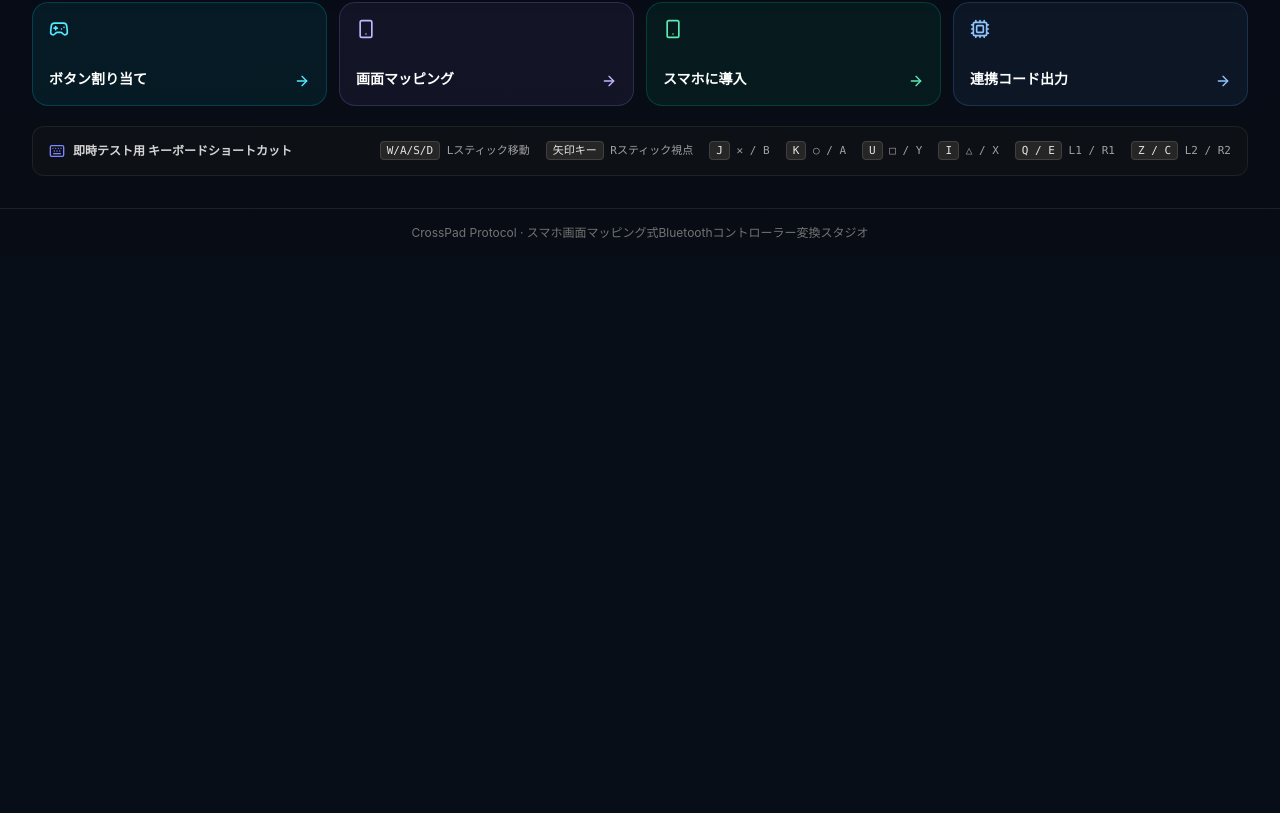
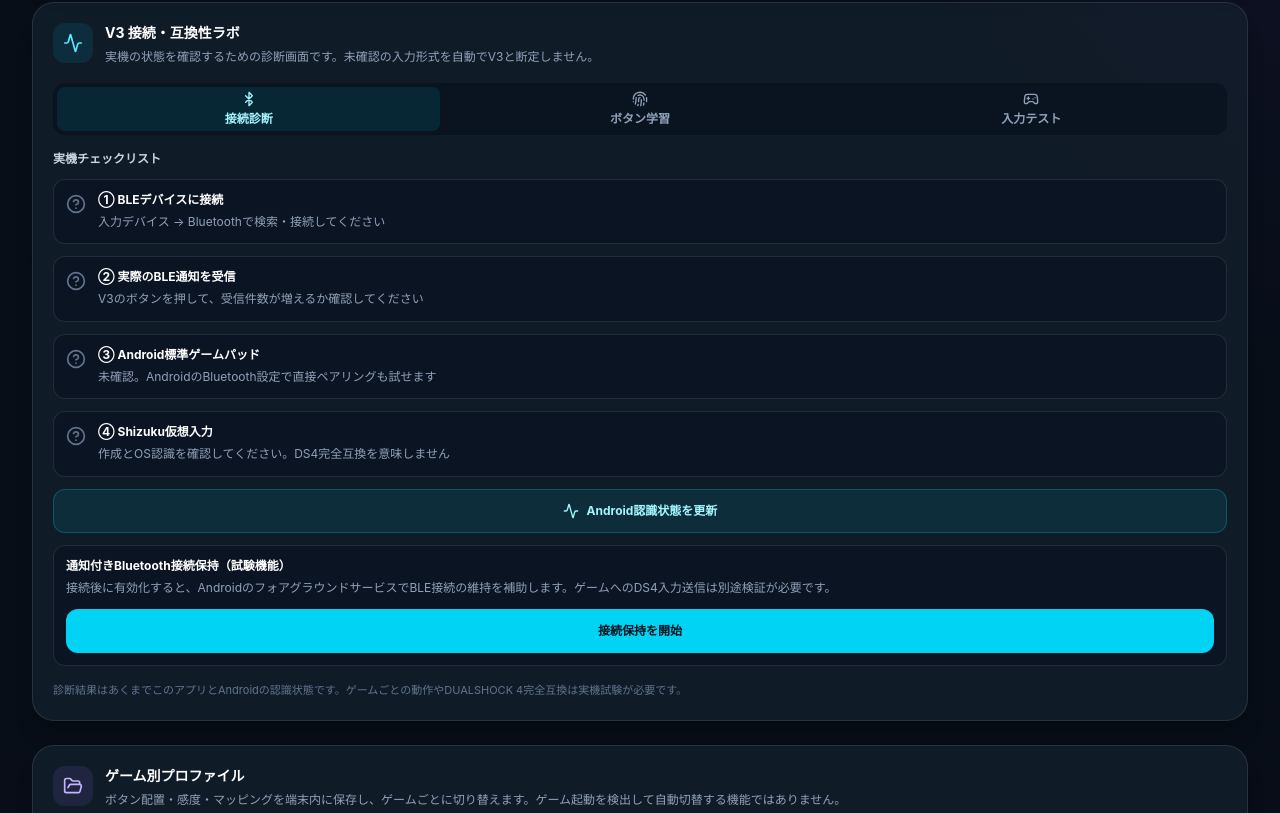
Before and after one commit to yuki19990315-hub/ControllerMap, a React (Vite) app: page / in a window 1280 px wide. Shown: the part 1267-2080 px from the top of the page. Before the commit the page ends 1524 px from the top, so only its background shows below. Built offline with nearby package versions, Linux system fonts and the light colour scheme; what @capacitor/core would draw is missing.

Commit message:
feat(app): integrate game profiles and hardware diagnostic wizard

```diff
--- a/src/App.tsx
+++ b/src/App.tsx
@@ -8,6 +8,9 @@ import {
   ScreenMappingNode,
 } from './types/controller';
 import { PRESET_PROFILES } from './utils/presets';
+import { makeGameProfile, readGameProfiles, writeGameProfiles, MAX_PROFILES } from './utils/profileStorage';
+import { GameProfiles } from './components/GameProfiles';
+import { ControllerLab } from './components/ControllerLab';
 import { isNativeAndroid, nativeController } from './utils/nativeController';
 import { uinputBridge } from './utils/uinputBridge';
 import type { UinputStatus } from './utils/uinputBridge';
@@ -42,7 +45,31 @@ import {
 export default function App() {
   const [targetController, setTargetController] = useState<TargetControllerType>('DS4');
   const [activeTab, setActiveTab] = useState<'visualizer' | 'remapper' | 'mapper' | 'calibration' | 'telemetry' | 'bridge'>('visualizer');
-  const [currentProfile, setCurrentProfile] = useState<MappingProfile>(PRESET_PROFILES[0]);
+  const [currentProfile, setCurrentProfile] = useState<MappingProfile>(() => readGameProfiles()[0] || PRESET_PROFILES[0]);
+  const [savedProfiles, setSavedProfiles] = useState<MappingProfile[]>(readGameProfiles);
+
+  useEffect(() => { writeGameProfiles(savedProfiles); }, [savedProfiles]);
+
+  const applyGameProfile = (profile: MappingProfile) => {
+    setCurrentProfile(JSON.parse(JSON.stringify(profile)) as MappingProfile);
+  };
+
+  const saveGameProfile = (name: string) => {
+    const existing = savedProfiles.find(p => p.id === currentProfile.id);
+    const normalized = name.trim().slice(0, 48);
+    if (!normalized) return;
+    if (!existing && savedProfiles.length >= MAX_PROFILES) return;
+    const next: MappingProfile = existing && existing.name === normalized
+      ? { ...currentProfile, name: normalized, gameTitle: normalized }
+      : makeGameProfile(currentProfile, normalized);
+    setSavedProfiles(prev => [...prev.filter(p => p.id !== next.id), next]);
+    setCurrentProfile(next);
+  };
+
+  const removeGameProfile = (id: string) => {
+    setSavedProfiles(prev => prev.filter(p => p.id !== id));
+    if (currentProfile.id === id) setCurrentProfile(PRESET_PROFILES[0]);
+  };
   const [gamepadState, setGamepadState] = useState<GamepadState>(createInitialGamepadState());
   const [connectedDevices, setConnectedDevices] = useState<ConnectedDevice[]>([]);
   const [selectedProtocol, setSelectedProtocol] = useState<InputProtocolType>('SHOOTING_PLUS_V3');
@@ -725,6 +752,10 @@ export default function App() {
               onStickMove={handleStickMove}
             />
 
+            <ControllerLab devices={connectedDevices} state={gamepadState} />
+            <GameProfiles current={currentProfile} saved={savedProfiles}
+              onApply={applyGameProfile} onSave={saveGameProfile} onRemove={removeGameProfile} />
+
             {/* Touch-friendly quick actions, secondary to the live controller. */}
             <div className="grid grid-cols-2 gap-3 lg:grid-cols-4">
               <button type="button" onClick={() => setActiveTab('remapper')} className="group flex min-h-[104px] flex-col items-start justify-between rounded-2xl border border-cyan-400/20 bg-cyan-400/[0.07] p-4 text-left transition hover:bg-cyan-400/15">
@@ -748,12 +779,16 @@ export default function App() {
         )}
 
         {activeTab === 'remapper' && (
+          <div className="space-y-4">
+            <GameProfiles current={currentProfile} saved={savedProfiles}
+              onApply={applyGameProfile} onSave={saveGameProfile} onRemove={removeGameProfile} />
             <V3ButtonRemapper
               profile={currentProfile}
               setProfile={setCurrentProfile}
               targetController={targetController}
               gamepadState={gamepadState}
             />
+          </div>
         )}
 
         {activeTab === 'mapper' && (
@@ -776,11 +811,14 @@ export default function App() {
         )}
 
         {activeTab === 'telemetry' && (
+          <div className="space-y-4">
+            <ControllerLab devices={connectedDevices} state={gamepadState} />
             <PacketInspector
               gamepadState={gamepadState}
               targetController={targetController}
               onInjectRawPacket={handleInjectRawPacket}
             />
+          </div>
         )}
 
         {activeTab === 'bridge' && (
```
Lines whose indentation alone changed are shown as unchanged.
